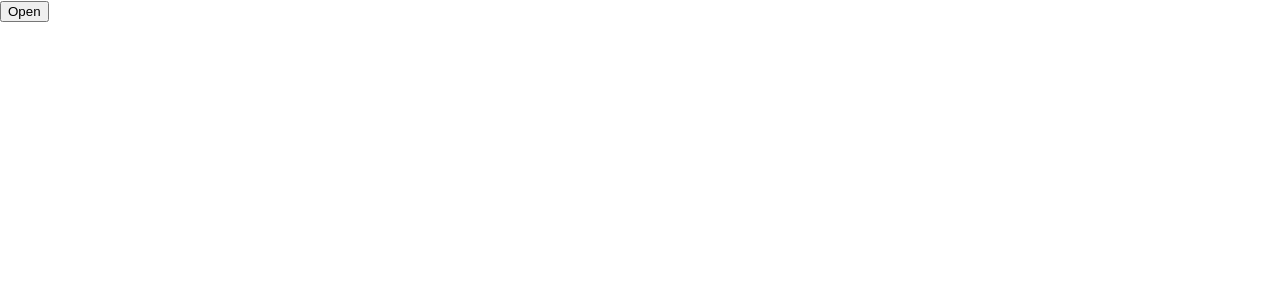
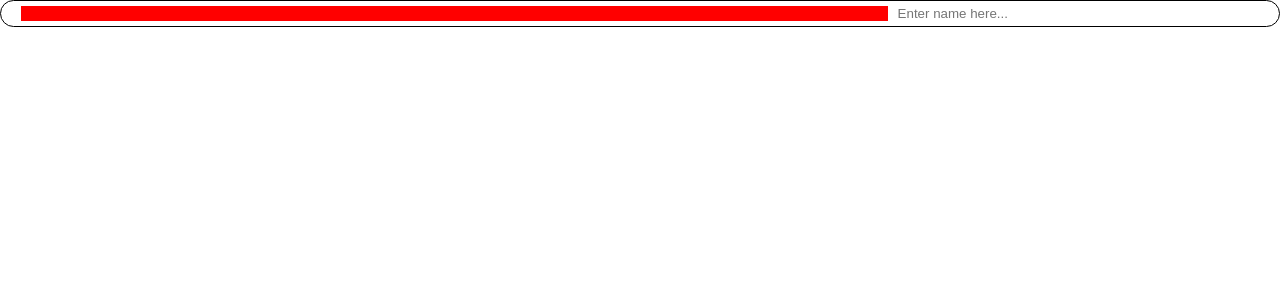
Before and after one commit to GajananBodhankar/reactjs-crio, a React (Create React App) app: page / in a window 1280 px wide. Shown: the top 300 px of the page. Built offline with nearby package versions, Linux system fonts and the light colour scheme.

Commit message:
made a change

```diff
--- a/src/App.tsx
+++ b/src/App.tsx
@@ -15,8 +15,8 @@ function App() {
   // return <Component />;
   // return <Throattling />;
   // return <ParentComponent />;
-  // return <SearchFilter />;
-  return <MainContainer/>
+  return <SearchFilter />;
+  // return <MainContainer/>
 }
 
 export default App;
--- a/src/MultiSearchFilter/SearchFilter.tsx
+++ b/src/MultiSearchFilter/SearchFilter.tsx
@@ -34,6 +34,15 @@ function SearchFilter() {
   return (
     <div style={{ position: "relative" }}>
       <div className="container">
+        <div
+          style={{
+            // maxWidth: "50%",
+            width:"70%",
+            overflow: "scroll",
+            maxHeight: "30px",
+            backgroundColor: "red",
+          }}
+        >
           {data.map((i, j) => (
             <span>
               {i.firstName}{" "}
@@ -48,6 +57,7 @@ function SearchFilter() {
               </span>{" "}
             </span>
           ))}
+        </div>
         <input
           type="text"
           value={searchItem}
--- a/src/MultiSearchFilter/style.css
+++ b/src/MultiSearchFilter/style.css
@@ -7,13 +7,14 @@
   border: 1px solid black;
   margin: auto;
   flex-direction: row;
-  flex-wrap: wrap;
   border-radius: 14px;
   overflow: hidden;
   padding: 5px 20px;
   position: relative;
 }
-
+::-webkit-scrollbar {
+  display: none;
+}
 .container > span {
   border: 1px solid black;
   padding: 5px;
@@ -22,7 +23,12 @@
 
 .container input {
   flex-grow: 1;
+
   margin: 0px 10px;
   border: none;
   outline: none;
 }
+
+.searchResult {
+  position: absolute;
+}
```
Lines whose indentation alone changed are shown as unchanged.
